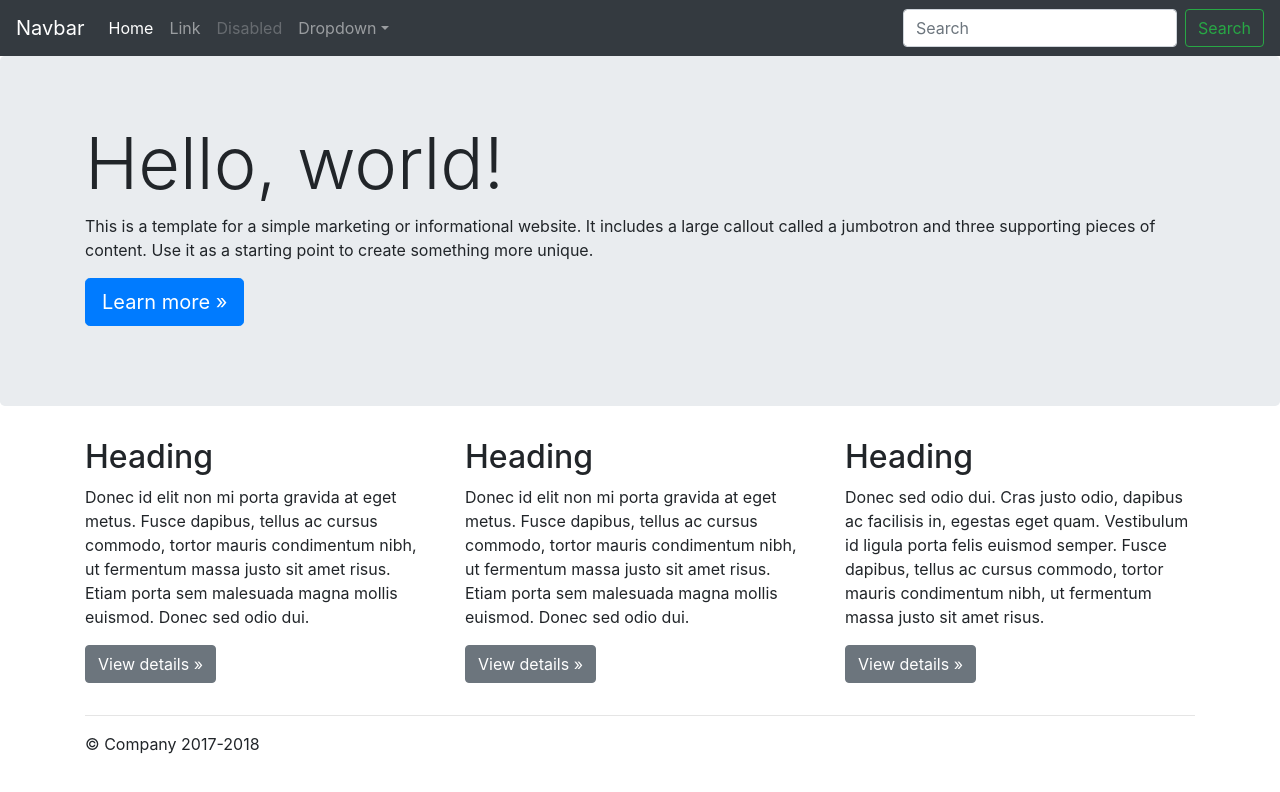
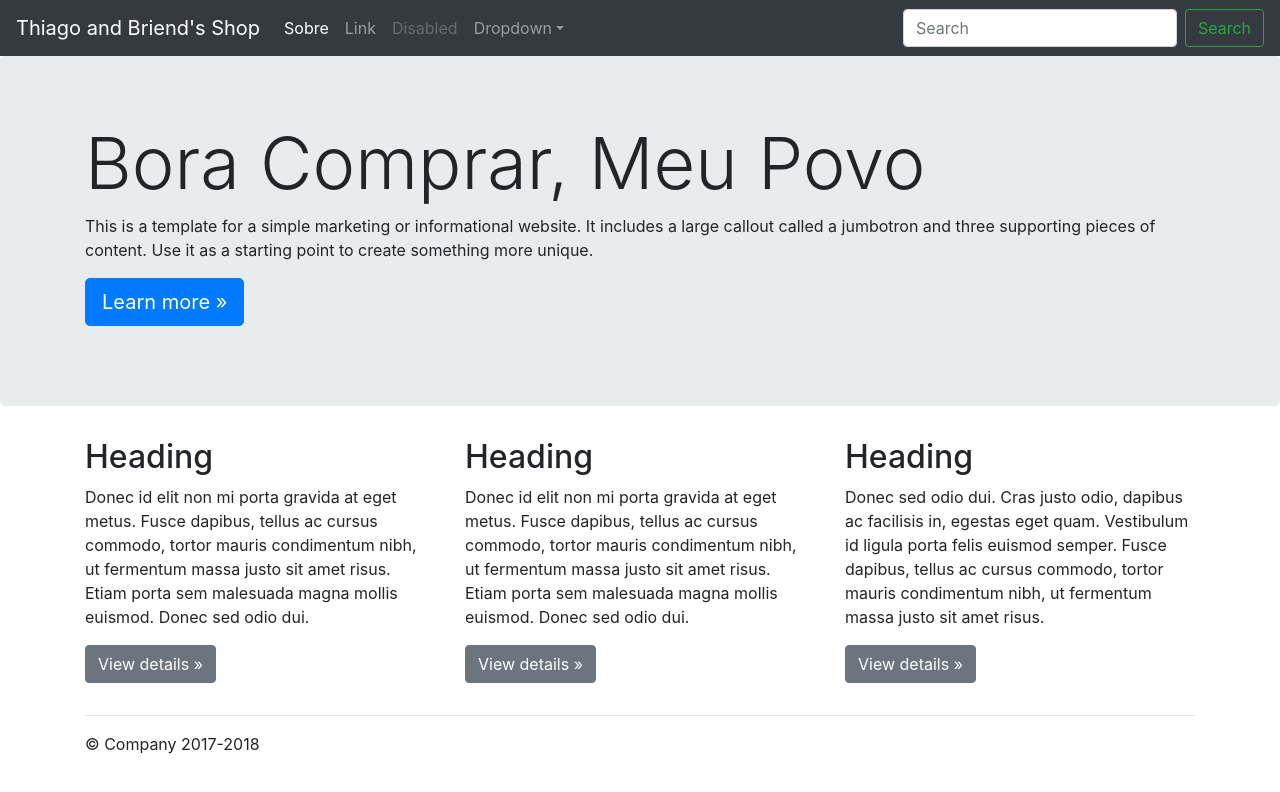
Before and after one commit to thiiagobotelho/aula1, a plain HTML site: page index.html in a window 1280 px wide. Drawn offline with nearby package versions, Linux system fonts and the light colour scheme.

Commit message:
eu e briends

```diff
--- a/index.html
+++ b/index.html
@@ -10,7 +10,7 @@
     <title>Curso de Programação para Marketers</title>
 
     <!-- Bootstrap core CSS -->
-    <link href="css/bootstrap.min.css" rel="stylesheet">
+    <link href="css/bootstrap.css" rel="stylesheet">
 
     <!-- Custom styles for this template -->
     <link href="css/jumbotron.css" rel="stylesheet">
@@ -19,7 +19,7 @@
   <body>
 
     <nav class="navbar navbar-expand-md navbar-dark fixed-top bg-dark">
-      <a class="navbar-brand" href="#">Navbar</a>
+      <a class="navbar-brand" href="#">Thiago and Briend's Shop</a>
       <button class="navbar-toggler" type="button" data-toggle="collapse" data-target="#navbarsExampleDefault" aria-controls="navbarsExampleDefault" aria-expanded="false" aria-label="Toggle navigation">
         <span class="navbar-toggler-icon"></span>
       </button>
@@ -27,7 +27,7 @@
       <div class="collapse navbar-collapse" id="navbarsExampleDefault">
         <ul class="navbar-nav mr-auto">
           <li class="nav-item active">
-            <a class="nav-link" href="#">Home <span class="sr-only">(current)</span></a>
+            <a class="nav-link" href="https://www.youtube.com/watch?v=HeUJ4Y-XOeY">Sobre<span class="sr-only">(current)</span></a>
           </li>
           <li class="nav-item">
             <a class="nav-link" href="#">Link</a>
@@ -56,7 +56,7 @@
       <!-- Main jumbotron for a primary marketing message or call to action -->
       <div class="jumbotron">
         <div class="container">
-          <h1 class="display-3">Hello, world!</h1>
+          <h1 class="display-3">Bora Comprar, Meu Povo</h1>
           <p>This is a template for a simple marketing or informational website. It includes a large callout called a jumbotron and three supporting pieces of content. Use it as a starting point to create something more unique.</p>
           <p><a class="btn btn-primary btn-lg" href="#" role="button">Learn more &raquo;</a></p>
         </div>
```
